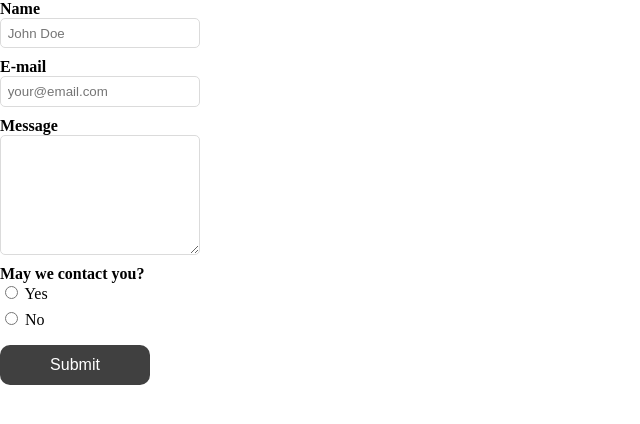
After one commit to besi-c/besi-c.github.io, a web app: file form.html in a window 1280 px wide. The commit adds this page. Shown: the top 424 px of the page, without its empty margins (0-640 px from the left). Run offline with its HTML, style and script files only (its server is not run), Linux system fonts and the light colour scheme.

Commit message:
ContactFrom

```diff
--- /dev/null
+++ b/form.html
@@ -0,0 +1,61 @@
+<head>
+<link href="style/nav.css" rel="stylesheet" type="text/css">
+</head>
+<style>
+input
+{
+	font: "Lucida Grande";
+	border-radius:5px;
+	padding: 5pt;
+	margin-bottom: 10px;
+	box-shadow: none;
+	border: 1px solid #dbdbdb;
+	text-align: left;
+}
+
+button
+	{
+		background-color: #404040;
+		color:white;
+		border: none;
+		border-radius: 10px;
+		width: 150px;
+		height: 40px;
+		margin-top:10px;
+		font-size: 12pt;
+		cursor: pointer;
+	}
+button:hover
+{
+	background-color: #E57200;
+	transition-duration: 300ms;
+}
+.textBox
+{
+	width:200px;
+}
+textarea
+{
+	font: "Lucida Grande";
+	border-radius:5px;
+	padding: 5pt;
+	margin-bottom: 10px;
+	box-shadow: none;
+	border: 1px solid #dbdbdb;
+	width: 200px;
+}
+</style>
+
+<form name ="ContactFrom" action="https://formspree.io/yam3nv@virginia.edu" method="POST">
+    <h4> Name </h4>
+    <input class = "textBox" name="Name" type="name" placeholder="John Doe" required><br>
+    <h4>E-mail</h4>
+    <input class = "textBox" name="E-mail" type="email" placeholder="your@email.com" required><br>
+    <h4>Message</h4>
+    <textarea name="Message" placeholder="Your message here..." rows="7" required>
+    </textarea><br>
+    <h4>May we contact you?</h4>
+    <input type = "radio" name = "Can we contact you?" value="Yes" required> Yes <br>
+    <input type = "radio"name = "Can we contact you?" value="No" required> No <br>
+    <button type="submit"> Submit </button>
+</form>
--- a/style/main.css
+++ b/style/main.css
@@ -11,6 +11,11 @@ button
 	margin-top:20px;
 	font-size: 1.5vw;
 	cursor: pointer;
+}
+button:hover
+{
+	background-color: #E57200;
+	transition-duration: 300ms;
 }
 .Content p
 {
--- a/style/nav.css
+++ b/style/nav.css
@@ -59,6 +59,7 @@ p
 	{
 		color:#E57200;
 		cursor:pointer;
+		transition-duration:300ms;
 	}
 
 @media (max-width: 490px){
```
Also changed, not shown: _notes/dwsync.xml (+8 -11 lines), contact_us.html (+5 -4 lines), style/_notes/dwsync.xml (added, +9 -0 lines), style/contact_us.css (+47 -0 lines). Lines whose indentation alone changed are shown as unchanged.
